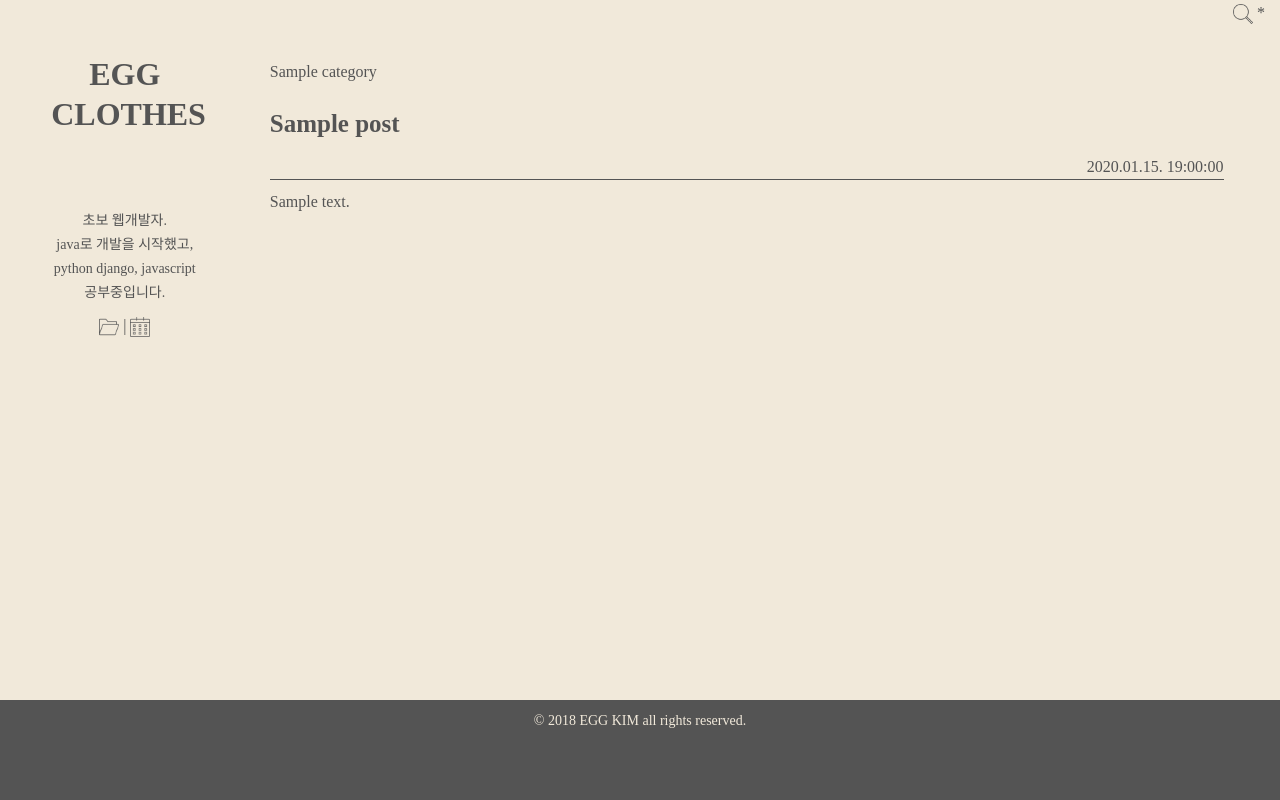
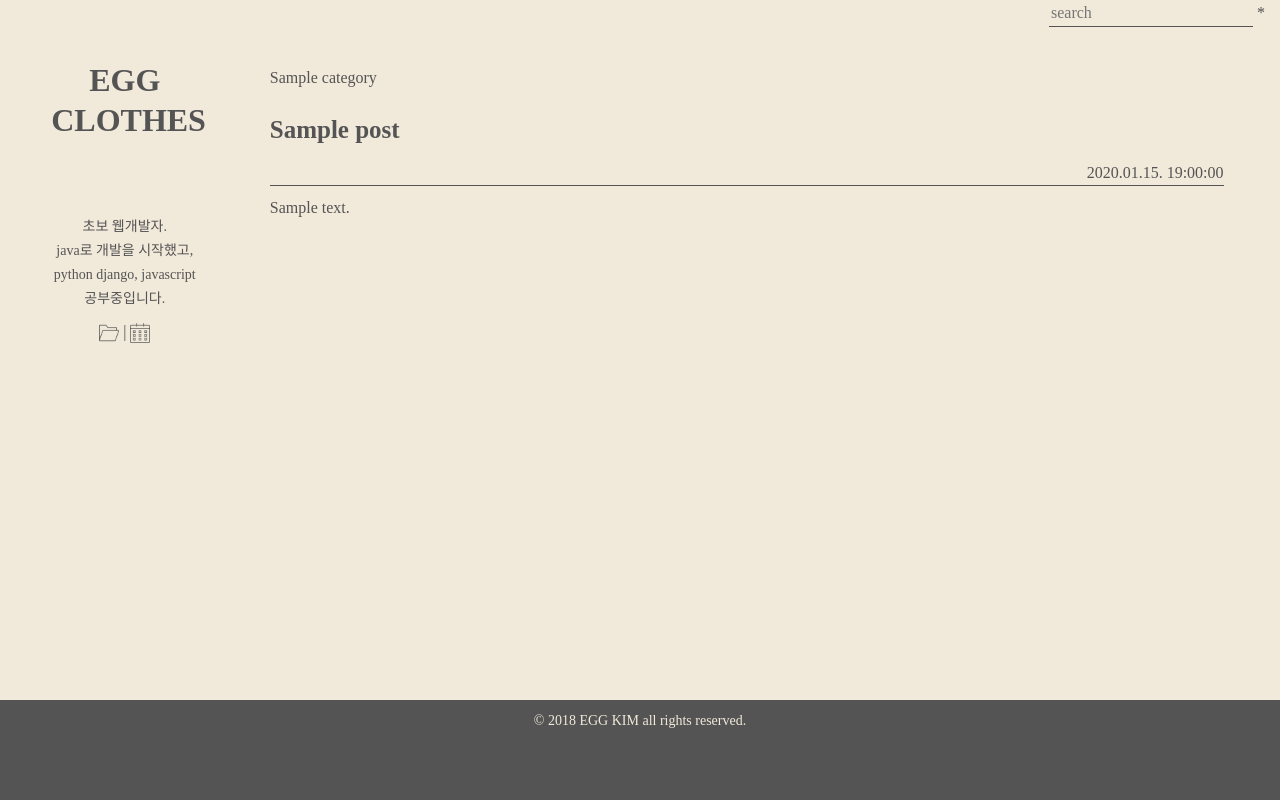
Before and after one commit to cloudysunny25/unknownstation, a Django app: page /blog/detail/1/ in a window 1280 px wide. Run offline with Django 3.2, Linux system fonts and the light colour scheme; tables that the repository leaves empty hold one stand-in row (values such as "Sample post"); some libraries are stand-ins or nearby versions; some web fonts are replaced.

Commit message:
edit css

```diff
--- a/unknownstation/static/css/style.css
+++ b/unknownstation/static/css/style.css
@@ -193,9 +181,40 @@ input #keyword{
   .category{
     padding:10%;
   }
+  .user_card{
+    display: none;
+  }
+  #searchbarBtn{
+    display: none;
+  }
+  .keyword2{
+    display: none;
+  }
+
 }
 
-@media only screen and (max-width:768px) and (orientation:portrait){
+.keyword2{
+  overflow: hidden;
+  display: block;
+  margin-top: 5px;
+  border:0.5px;
+  border-radius: 3px;
+  border-style:solid;
+  border-color: lightgray;
+  width:100%;
+  margin-left: 3%;
+  margin-right: 3%;
+  transition:all 0.5s ease-in-out;
+  height: 0px;
+  opacity: 0;
+}
+
+@media only screen and (max-width:768px) and (orientation:portrait)
+, only screen and (max-width:768px) and (orientation:landscape)
+,only (min-width:768px) and (orientation:portrait){
+  .keyword{
+    display:none;
+  }
   .post_review {
     padding: 20px;
     height: 200px;
--- a/unknownstation/static/js/unknownstation.js
+++ b/unknownstation/static/js/unknownstation.js
@@ -1,15 +1,30 @@
-var searchbar = document.querySelector("#keyword");
+/*var searchbar = document.querySelector("#keyword");
 var searchbar2 = document.querySelector("#keyword2");
 searchbar.style.opacity="0";
 searchbar2.style.opacity="0";
 searchbar2.style.height="0";
-
+*/
 //desktop 기준
 var mql = window.matchMedia("only screen and (min-width:768px) and (orientation:landscape)");
+/*
 var searchbarBtn = document.getElementById("searchbarBtn");
-var flag=false;
+*/
+var search=false;
 searchbarBtn.addEventListener("click",function(){
+  var bar = document.getElementById("keyword2");
+  if(search){
+    bar.style.height="0px";
+    bar.style.opacity="0";
+    search=false;
+  }else{
+    bar.style.height="25px";
+    bar.style.opacity="1";
+    bar.placeholder=" search"
+    search=true;
+  }
 
+})
+/*
   if(mql.matches){
     searchbar2.style.opacity="0";
     searchbar2.style.height="0";
@@ -33,6 +48,7 @@ searchbarBtn.addEventListener("click",function(){
     }
   }
 });
+*/
 
 function getURL(){
   var url = document.location.href.split("/");
--- a/unknownstation/templates/unknownstation/base.html
+++ b/unknownstation/templates/unknownstation/base.html
@@ -49,7 +49,7 @@
 
       </div>
       <div class="row search2">
-          <input type='text' id='keyword2' class="keyword2" placeholder="search" onkeyup="enter()">
+          <input type='text' id='keyword2' class="keyword2" onkeyup="enter()">
       </div>
 
       <div class="row main">
@@ -61,14 +61,16 @@
             <a href="{% url 'unknownstation:index' %}" class="nounderline"> <div id="blogtitle"><h1><b>EGG CLOTHES</b></h1></div></a><br>
             <div class="user_info">
               <b>{{ request.session.user_info.nickname }}</b>
-              <br>
+
               <span id="user_intro">
+                <br>
                 초보 웹개발자.<br>
                 java로 개발을 시작했고,<br>
                 python django, javascript<br>
                 공부중입니다.
+                  <br>
               </span>
-              <br>
+
             </div>
             <div class="menu">
               <a href="{% url 'unknownstation:category'%}"><img class="icon" src="{% static "assets/folder.png" %}" alt="category"></a> |
--- a/unknownstation/templates/unknownstation/detail.html
+++ b/unknownstation/templates/unknownstation/detail.html
@@ -15,5 +15,10 @@
     {% endif %}
   </div>
   <div class="content">{% autoescape off %}{{ post_info.content_markdown}}{% endautoescape %}</div>
+  <div class="user_card">
+    <b>eggkim</b> <br>
+    초보 개발자.<br>
+    java로 개발을 시작했고 <br>현재 python, javascript 공부중입니다.
+  </div>
 
 {% endblock %}
--- a/unknownstation/templates/unknownstation/listByKeyword.html
+++ b/unknownstation/templates/unknownstation/listByKeyword.html
@@ -4,7 +4,7 @@
 
 {% if post_list %}
   <div class="page">
-   <b>{{ keyword }}</b>: <b>{{post_list.paginator.count}}</b>
+   <b><i>{{ keyword }}</i></b> : <b>{{post_list.paginator.count}}</b>
    {% if post_list|length == 1 %} post
    {% else %} posts
    {% endif %}
@@ -33,7 +33,7 @@
 
 {% else %}
 <div class="nocontent">
-No posts about "<b>{{ keyword}}</b>"
+No posts about <b><i>{{ keyword}}</i></b>
 </div>
 {% endif %}
 
```
Also changed, not shown: other parts of unknownstation/static/css/style.css (+36 -17 lines).
